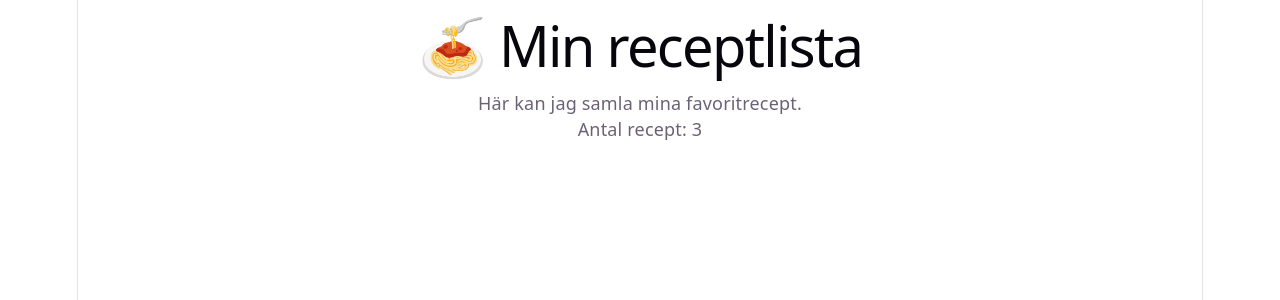
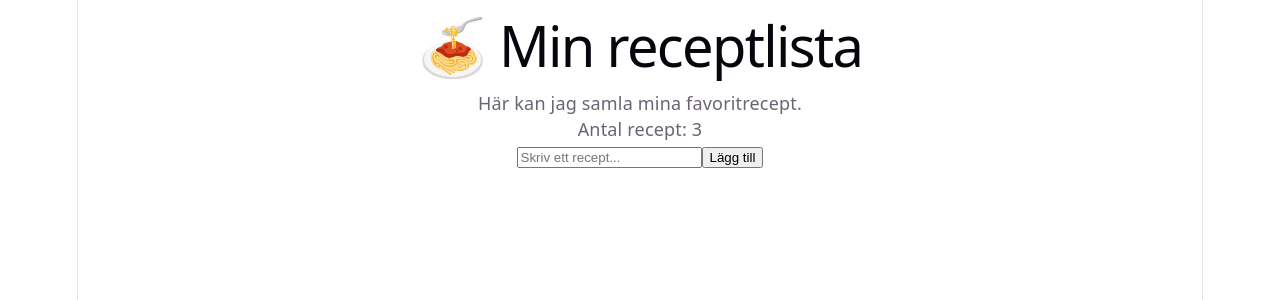
Before and after one commit to TSOLER89/min-receptlista, a React (Vite) app: page / in a window 1280 px wide. Shown: the top 300 px of the page. Built offline with nearby package versions, Linux system fonts and the light colour scheme.

Commit message:
Implement RecipeForm component for adding new recipes

```diff
--- a/src/App.jsx
+++ b/src/App.jsx
@@ -1,17 +1,27 @@
+import { useState } from 'react'
 import Header from './components/Header.jsx'
+import RecipeForm from './components/RecipeForm.jsx'
 import './App.css'
 
 
 // Main application component for the recipe list
 function App() {
-  const recipes = [
+  const [recipes, setRecipes] = useState([
     {id:1, name: 'Spaghetti Bolognese'},
     {id:2, name: 'Chicken Salad'},
     {id:3, name: 'Beef Stroganoff'},
-  ] // Array to store the list of recipes
+  ]) // Array to store the list of recipes
+
+  function addRecipe(name) {
+    setRecipes([
+      ...recipes,
+      { id: Date.now(), name }
+    ])
+  }
   return (
     <>
       <Header count={recipes.length}/>
+      <RecipeForm onAdd={addRecipe} />
     </>
   )
 }
--- /dev/null
+++ b/src/components/RecipeForm.jsx
@@ -0,0 +1,34 @@
+import { useState } from 'react'
+
+function RecipeForm({ onAdd }) {
+  const [name, setName] = useState('')
+
+  function handleSubmit(event) {
+    event.preventDefault()
+
+    if (name.trim() === '') {
+      return
+    }
+
+    onAdd(name)
+
+    setName('')
+  }
+
+  return (
+    <form onSubmit={handleSubmit}>
+      <input
+        type="text"
+        placeholder="Skriv ett recept..."
+        value={name}
+        onChange={(event) => setName(event.target.value)}
+      />
+
+      <button type="submit">
+        Lägg till
+      </button>
+    </form>
+  )
+}
+
+export default RecipeForm
```
